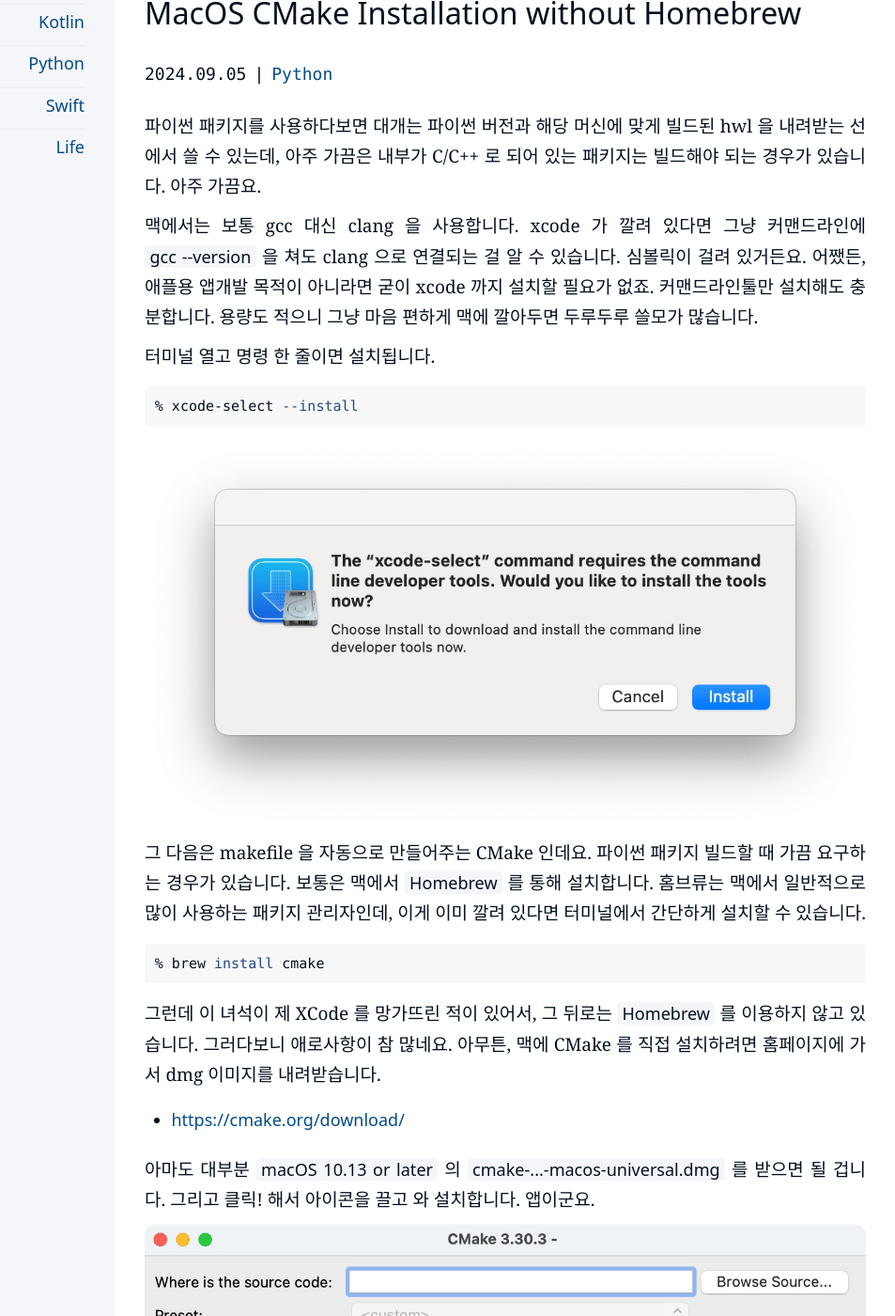
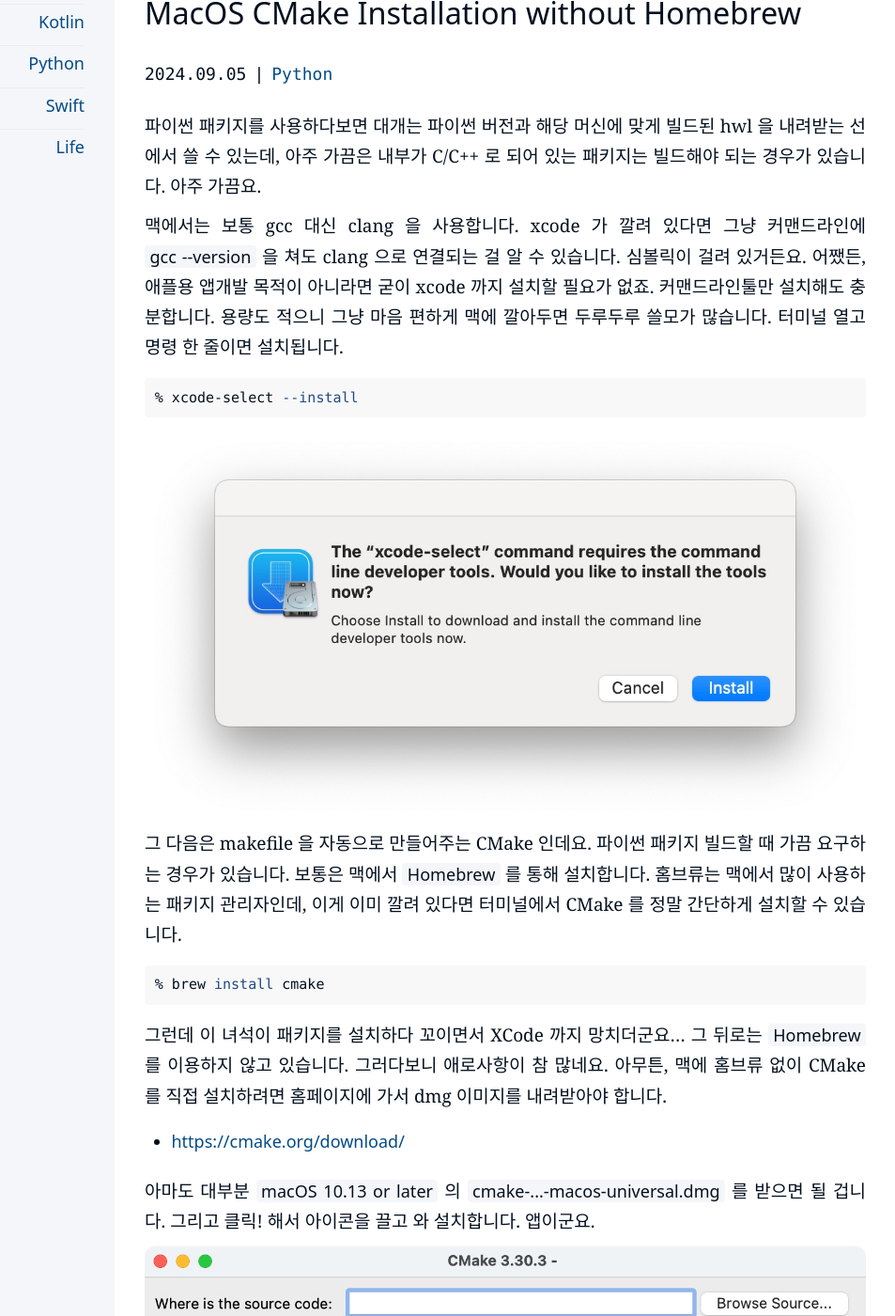
Before and after one commit to kiroshin/kiroshin.github.io, a Jekyll site: the page built from _posts/2024-09-05-mac-cmake-installation.md, in a window 1280 px wide and 1400 px high, scrolled down 479 px. Shown: the whole window at 94% size, without its empty margins (198-1151 px from the left). Built offline with Jekyll 4.4.1, drawn with Linux system fonts in a browser that asks for light colours; some of the changed text lies outside the part shown.

Commit message:
Update 2024-09-05-mac-cmake-installation.md

````diff
--- a/_posts/2024-09-05-mac-cmake-installation.md
+++ b/_posts/2024-09-05-mac-cmake-installation.md
@@ -9,9 +9,7 @@
 
 파이썬 패키지를 사용하다보면 대개는 파이썬 버전과 해당 머신에 맞게 빌드된 hwl 을 내려받는 선에서 쓸 수 있는데, 아주 가끔은 내부가 C/C++ 로 되어 있는 패키지는 빌드해야 되는 경우가 있습니다. 아주 가끔요.
 
-맥에서는 보통 gcc 대신 clang 을 사용합니다. xcode 가 깔려 있다면 그냥 커맨드라인에 `gcc --version` 을 쳐도 clang 으로 연결되는 걸 알 수 있습니다. 심볼릭이 걸려 있거든요. 어쨌든, 애플용 앱개발 목적이 아니라면 굳이 xcode 까지 설치할 필요가 없죠. 커맨드라인툴만 설치해도 충분합니다. 용량도 적으니 그냥 마음 편하게 맥에 깔아두면 두루두루 쓸모가 많습니다.
-
-터미널 열고 명령 한 줄이면 설치됩니다.
+맥에서는 보통 gcc 대신 clang 을 사용합니다. xcode 가 깔려 있다면 그냥 커맨드라인에 `gcc --version` 을 쳐도 clang 으로 연결되는 걸 알 수 있습니다. 심볼릭이 걸려 있거든요. 어쨌든, 애플용 앱개발 목적이 아니라면 굳이 xcode 까지 설치할 필요가 없죠. 커맨드라인툴만 설치해도 충분합니다. 용량도 적으니 그냥 마음 편하게 맥에 깔아두면 두루두루 쓸모가 많습니다. 터미널 열고 명령 한 줄이면 설치됩니다.
 
 ```bash
 % xcode-select --install
@@ -19,13 +17,13 @@
 
 ![Xcode Command Line Tools Install](/assets/xcode-command-line-tools-install.jpg)
 
-그 다음은 makefile 을 자동으로 만들어주는 CMake 인데요. 파이썬 패키지 빌드할 때 가끔 요구하는 경우가 있습니다. 보통은 맥에서 `Homebrew` 를 통해 설치합니다. 홈브류는 맥에서 일반적으로 많이 사용하는 패키지 관리자인데, 이게 이미 깔려 있다면 터미널에서 간단하게 설치할 수 있습니다.
+그 다음은 makefile 을 자동으로 만들어주는 CMake 인데요. 파이썬 패키지 빌드할 때 가끔 요구하는 경우가 있습니다. 보통은 맥에서 `Homebrew` 를 통해 설치합니다. 홈브류는 맥에서 많이 사용하는 패키지 관리자인데, 이게 이미 깔려 있다면 터미널에서 CMake 를 정말 간단하게 설치할 수 있습니다.
 
 ```bash
 % brew install cmake
 ```
 
-그런데 이 녀석이 제 XCode 를 망가뜨린 적이 있어서, 그 뒤로는 `Homebrew` 를 이용하지 않고 있습니다. 그러다보니 애로사항이 참 많네요. 아무튼, 맥에 CMake 를 직접 설치하려면 홈페이지에 가서 dmg 이미지를 내려받습니다.
+그런데 이 녀석이 패키지를 설치하다 꼬이면서 XCode 까지 망치더군요... 그 뒤로는 `Homebrew` 를 이용하지 않고 있습니다. 그러다보니 애로사항이 참 많네요. 아무튼, 맥에 홈브류 없이 CMake 를 직접 설치하려면 홈페이지에 가서 dmg 이미지를 내려받아야 합니다.
 
 * <https://cmake.org/download/>
 
````
Also changed, not shown: other parts of _posts/2024-09-05-mac-cmake-installation.md (+1 -1 lines).
